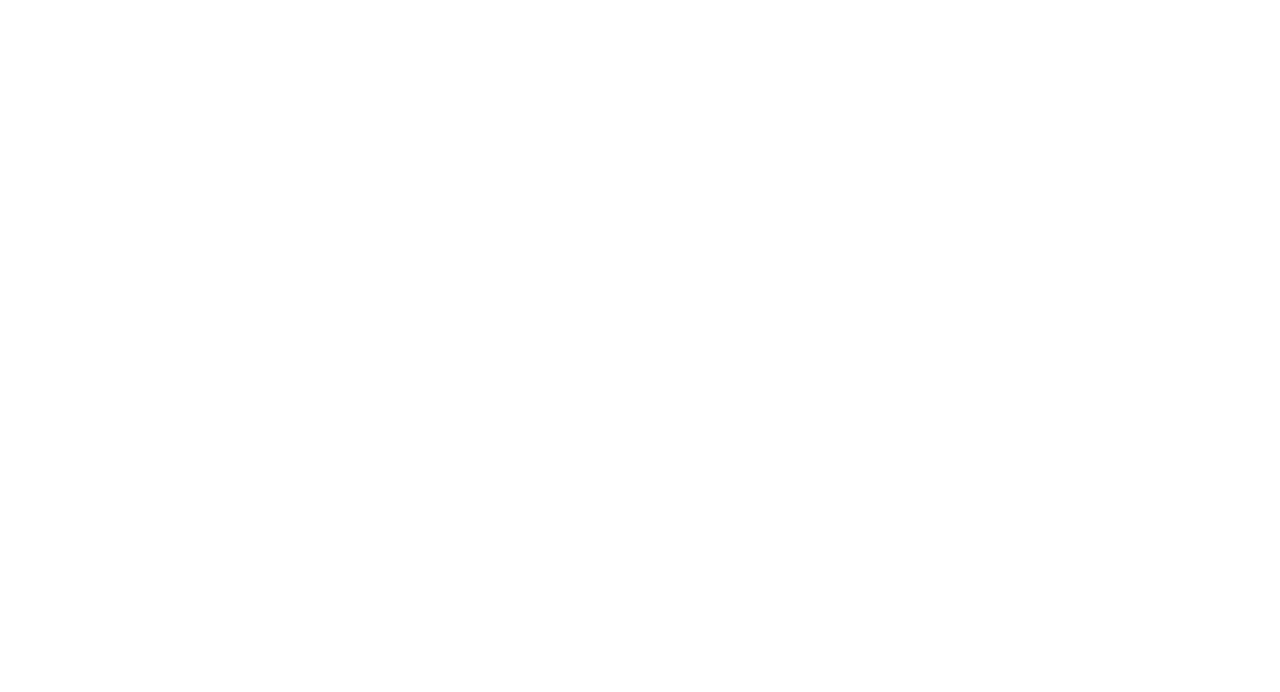
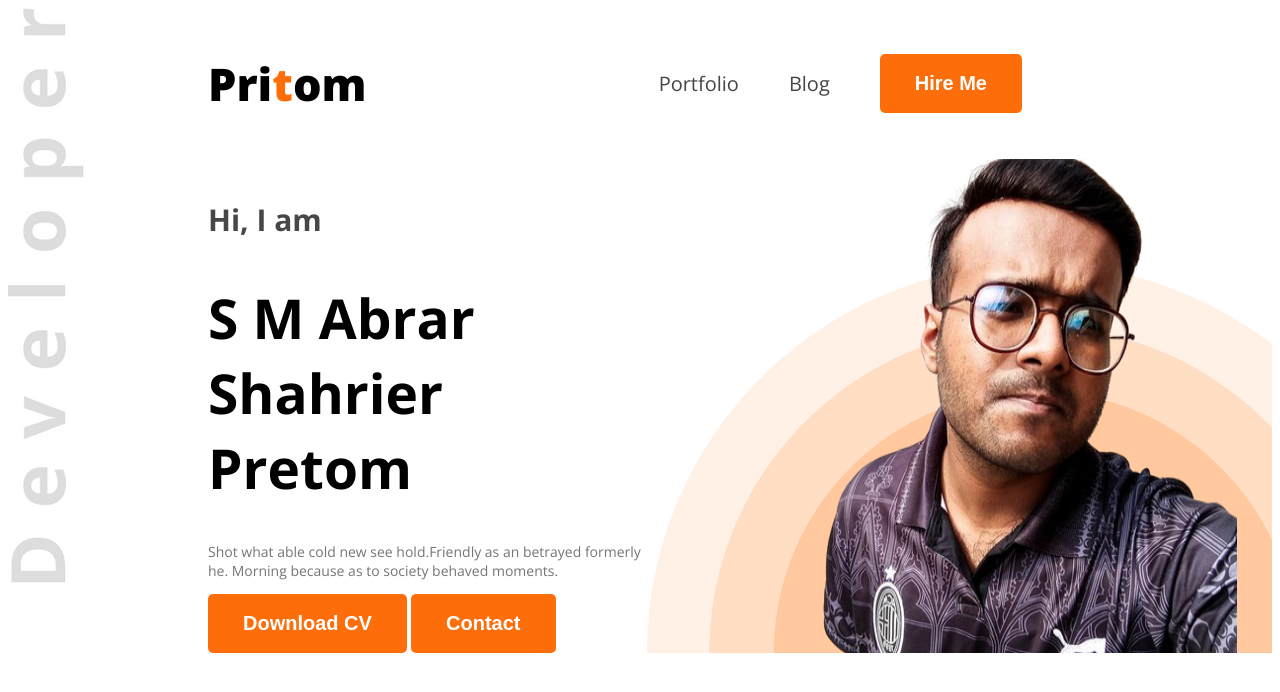
Before and after one commit to pritom604/web-dev-portfolio, a plain HTML site: page index.html in a window 1280 px wide. Drawn offline with nearby package versions, Linux system fonts and the light colour scheme.

Commit message:
nav section done

```diff
--- a/index.html
+++ b/index.html
@@ -4,9 +4,36 @@
     <meta charset="UTF-8">
     <meta name="viewport" content="width=device-width, initial-scale=1.0">
     <title>Web Developer Portfolio</title>
+    <link rel="preconnect" href="https://fonts.googleapis.com">
+    <link rel="preconnect" href="https://fonts.gstatic.com" crossorigin>
+    <link href="https://fonts.googleapis.com/css2?family=Open+Sans:ital,wght@0,300..800;1,300..800&display=swap" rel="stylesheet">
+    <link rel="stylesheet" href="styles/portfolio.css">
 </head>
-<body>
-    <header></header>
+<body class="open-sans-normal">
+    <header class="header">
+        <nav>
+            <h3 class="nav-title">Pri<span class="text-primary">t</span>om</h3>
+            <ul>
+
+                <li><a class="dark-2" href="">Portfolio</a></li>
+                <li><a class="dark-2" href="">Blog</a></li>
+                <li><a href=""><button class="btn-primary">Hire Me</button></a></li>
+            </ul>
+        </nav>
+        <div class="banner">
+            <div class="banner-content">
+                <h4 class="banner-greetings dark-2">Hi, I am</h4>
+                <h1 class="banner-title"> S M Abrar Shahrier Pretom</h1>
+                <p class="banner-description dark-3">
+                    Shot what able cold new see hold.Friendly as an betrayed formerly he. Morning because as to society behaved moments.
+                </p>
+                <button class="btn-primary">Download CV</button>
+                <button class="btn-primary">Contact</button>
+            </div>
+            <img class="banner-profile-picture"  src="images/pritom-final.png" alt="">
+        </div>
+
+    </header>
     <main></main>
     <footer></footer>
 </body>
--- /dev/null
+++ b/styles/portfolio.css
@@ -0,0 +1,101 @@
+
+
+/* Shared Style */
+
+.text-primary{
+    color: #FD6E0A;
+}
+
+.dark-2{
+    color: #474747;
+}
+
+.dark-3{
+    color: #757575;
+}
+/* Nav Styles Start */
+
+nav{
+    display: flex;
+    align-items: center;
+    justify-content: space-between;
+    margin: 0px 200px;
+}
+.btn-primary{
+    background-color: #FD6E0A;
+    font-size: 20px;
+    color: #FFFFFF;
+    font-weight: 700;
+    padding: 18px 35px;
+    border-radius: 5px;
+    border: none;
+}
+
+
+
+.open-sans-normal {
+  font-family: "Open Sans", sans-serif;
+  font-optical-sizing: auto;
+  font-style: normal;
+  font-variation-settings:
+    "wdth" 100;
+}
+
+.header{
+    background-image: url("../images/rsz_1developer.png"),url("../images/rsz_header_bg.png");
+    background-repeat: no-repeat;
+    background-position: top left, bottom right;
+    /* margin-bottom: 20px; */
+
+
+}
+
+.nav-title{
+    font-weight: 800;
+    font-size: 45px;
+}
+
+nav ul li{
+    list-style: none;
+    margin-right: 50px;
+}
+
+nav ul{
+    display: flex;
+    align-items: center;
+}
+
+nav li a{
+    text-decoration: none;
+    font-size: 20px;
+}
+
+/* Banner Style */
+
+
+.banner{
+    display: flex;
+    justify-content: space-between;
+    margin: 0px 35px 0px 200px;
+}
+
+.banner-content{
+    max-width: 580px;
+}
+.banner-greetings{
+    font-size: 30px;
+    font-weight: 600px;
+}
+
+.banner-title{
+    font-size: 55px;
+    font-weight: bold;
+}
+.banner-description{
+    font-size: 14px;
+}
+
+.banner-profile-picture{
+    width: 577px;
+    /* height: 433px; */
+}
```
Also changed, not shown: images/pritom-final.png (added), images/rsz_1developer.png (added), images/rsz_header_bg.png (added).
